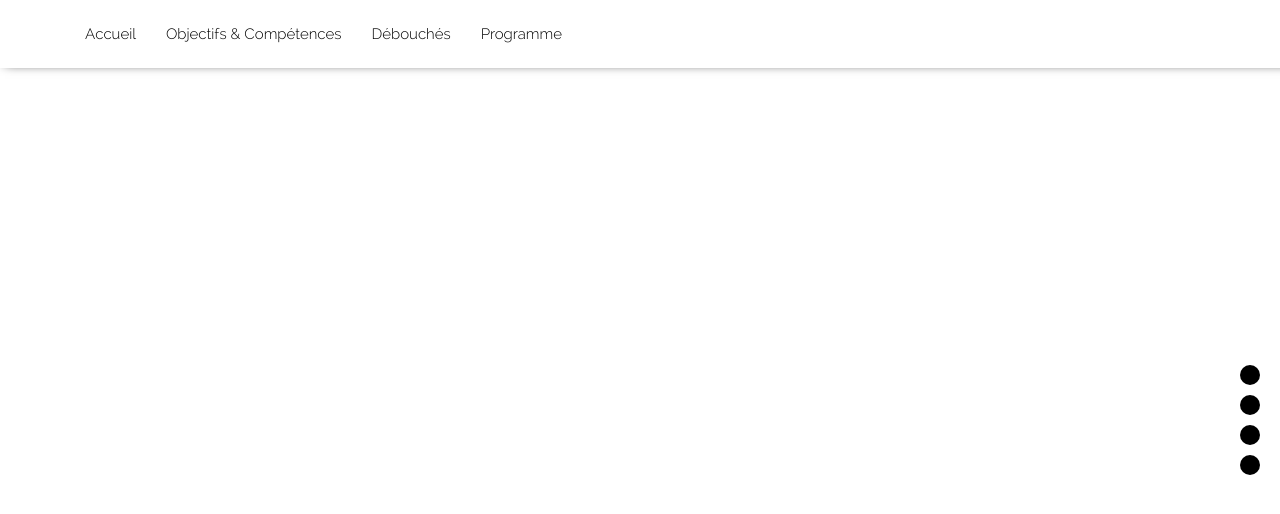
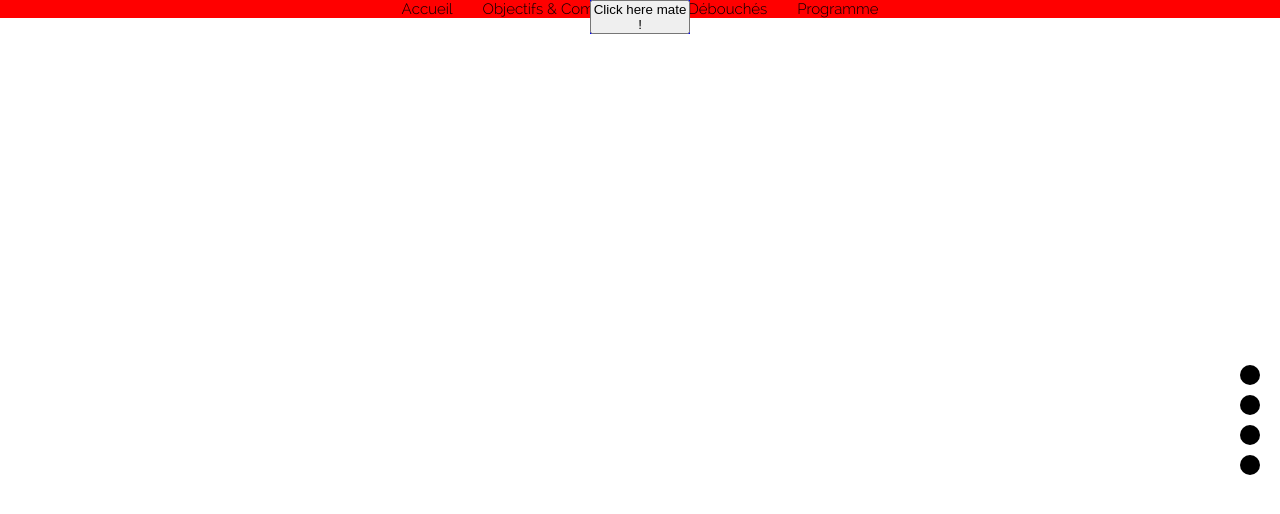
Before and after one commit to traccoenlea/svelte, a Svelte app: page / in a window 1280 px wide. Shown: the top 514 px of the page. Built offline with nearby package versions, Linux system fonts and the light colour scheme; a web font is replaced by a local one.

Commit message:
nav test

```diff
--- a/src/Menu.svelte
+++ b/src/Menu.svelte
@@ -4,7 +4,6 @@
     let src = 'https://media.giphy.com/media/jOgRWnCyyRqLaCjHMS/source.gif';
 
 </script>
-
 
 
 <nav class="nav">
@@ -19,7 +18,7 @@
     </div>
 
     <div class="toggle">
-        <li>
+        <li class="liTo">
             <Toggle title="Toggle Header" isActive={true}>
                 <div class="content">
                     <img {src} alt="test" id="imageTest"/>
@@ -31,6 +30,36 @@
 </nav>
 
 <style>
+    .menu {
+        background: red;
+        width: 100%;
+        position: absolute;
+    }
+
+    .toggle {
+        background: blue;
+        width: 100px;
+        margin: auto;
+        display: flex;
+        flex-direction: column;
+        justify-content: right;
+        top: 0;
+        z-index: 1;
+        position: relative;
+
+
+    }
+
+    .content {
+        background: purple;
+    }
+
+    .toggle li {
+
+    }
+
+
+    /*
 
     .nav{
         padding: 20px;
@@ -44,7 +73,6 @@
     .menu {
 
         width : 70%;
-        justify-content: flex-start;
         display: flex;
         justify-content: flex-start;
         margin-left: 50px;
@@ -58,20 +86,20 @@
         justify-content: flex-end;
         margin-right: 100px;
         align-items: center;
-    }
+    }*/
 
 
     a {
-       text-decoration: none;
-       color: black;
-       font-family: 'Raleway-Light', sans-serif;
+        text-decoration: none;
+        color: black;
+        font-family: 'Raleway-Light', sans-serif;
         font-size: 15px;
         padding: 15px;
     }
 
-    a:hover{
+    a:hover {
 
-       color: #FF7F00;
+        color: #FF7F00;
     }
 
 
--- a/src/Toggle.svelte
+++ b/src/Toggle.svelte
@@ -1,6 +1,8 @@
-<svg class="icon icon-eyedropper"  on:click|preventDefault|stopPropagation={toggleActive}>
-    <use xlink:href="#icon-eyedropper"></use>
-</svg>
+<!--<svg class="icon icon-eyedropper"  on:click|preventDefault|stopPropagation={toggleActive}>-->
+<!--    <use xlink:href="#icon-eyedropper"></use>-->
+<!--</svg>-->
+
+<button on:click|preventDefault|stopPropagation={toggleActive}>Click here mate !</button>
 
 
 <!--<nav>-->
```
